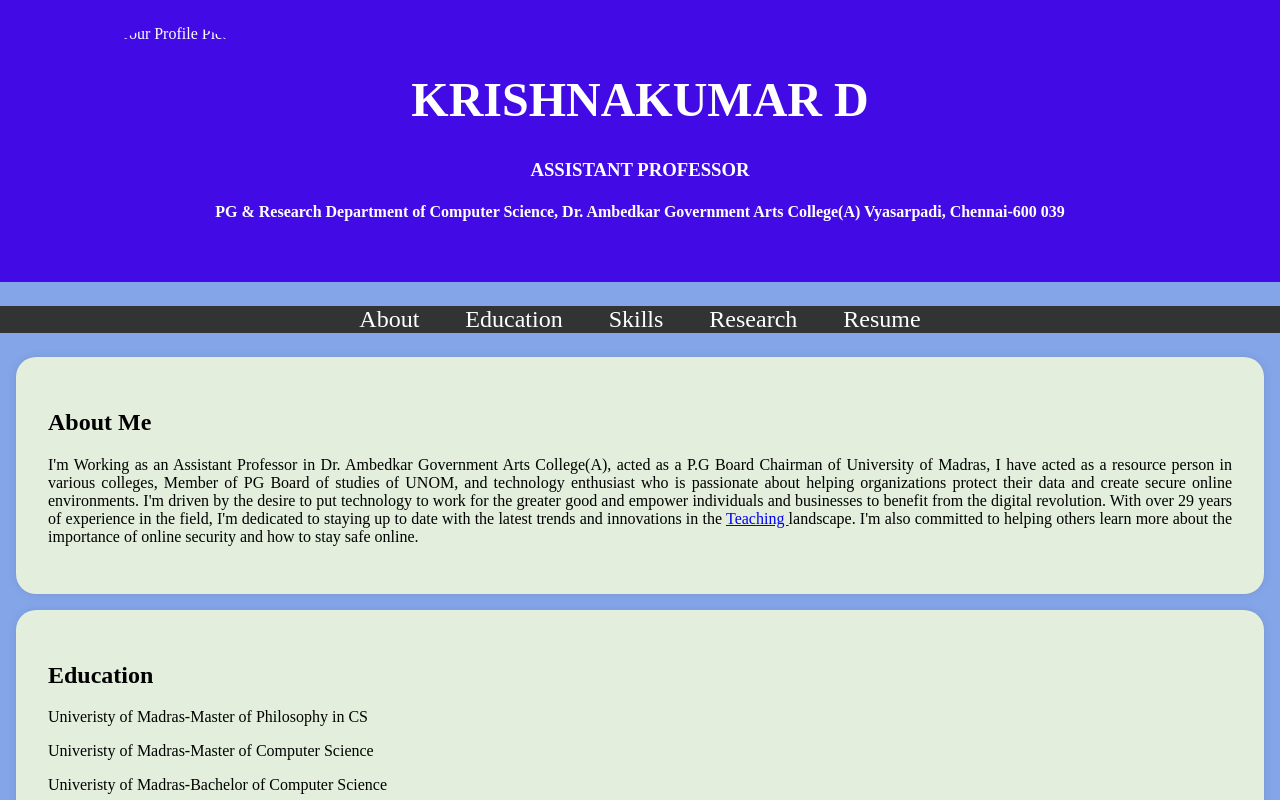
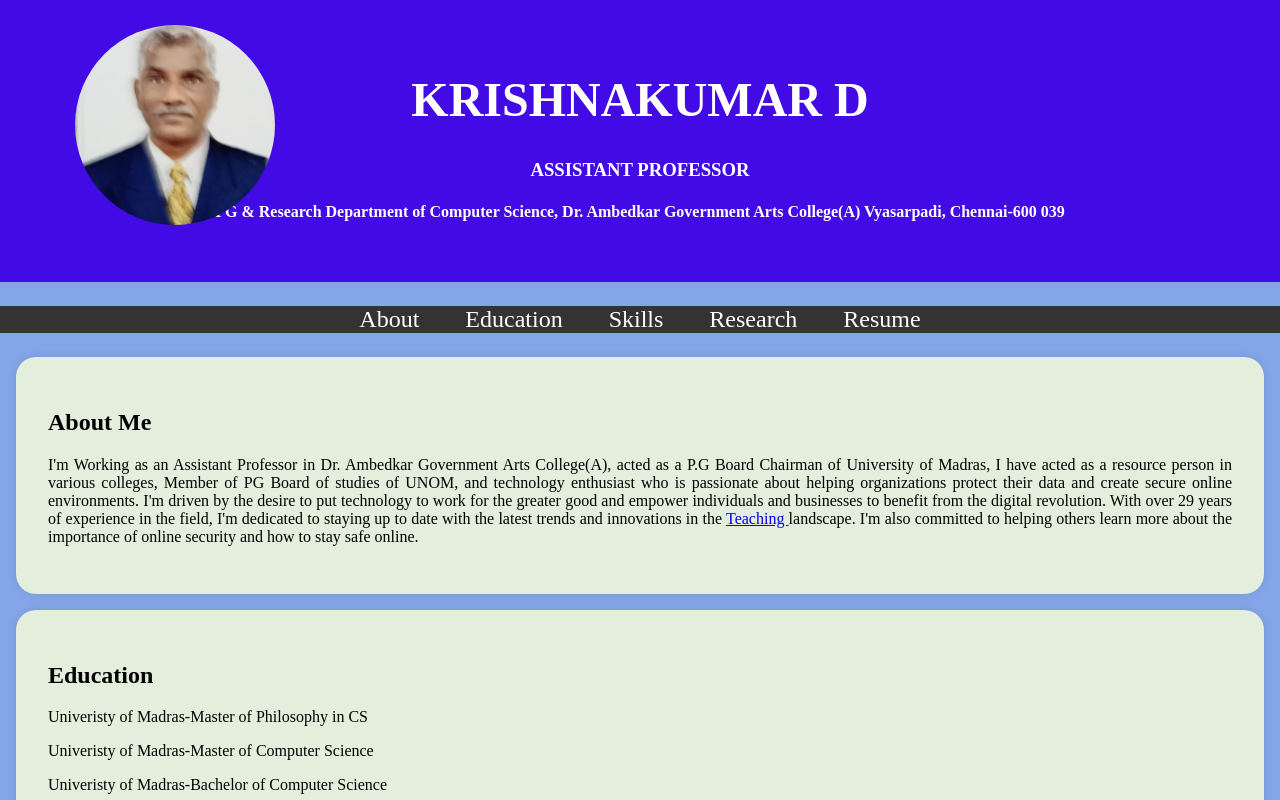
Before and after one commit to krishnakumarDurai/portfolio, a plain HTML site: page index.html in a window 1280 px wide. Shown: the top 800 px of the page. Drawn offline with Linux system fonts and the light colour scheme.

Commit message:
Update index.html

```diff
--- a/index.html
+++ b/index.html
@@ -96,7 +96,7 @@
     <header>
         <div class="header-content">
             <!-- Add your profile picture here -->
-            <img src="kkimage.jpeg" alt="Your Profile Picture" class="profile-picture">
+            <img src="kkphoto.jpeg" alt="Your Profile Picture" class="profile-picture">
             <h1>KRISHNAKUMAR D</h1>
             <h3><p>ASSISTANT PROFESSOR</p></h3>
             <h4><P>PG & Research Department of Computer Science,
```
